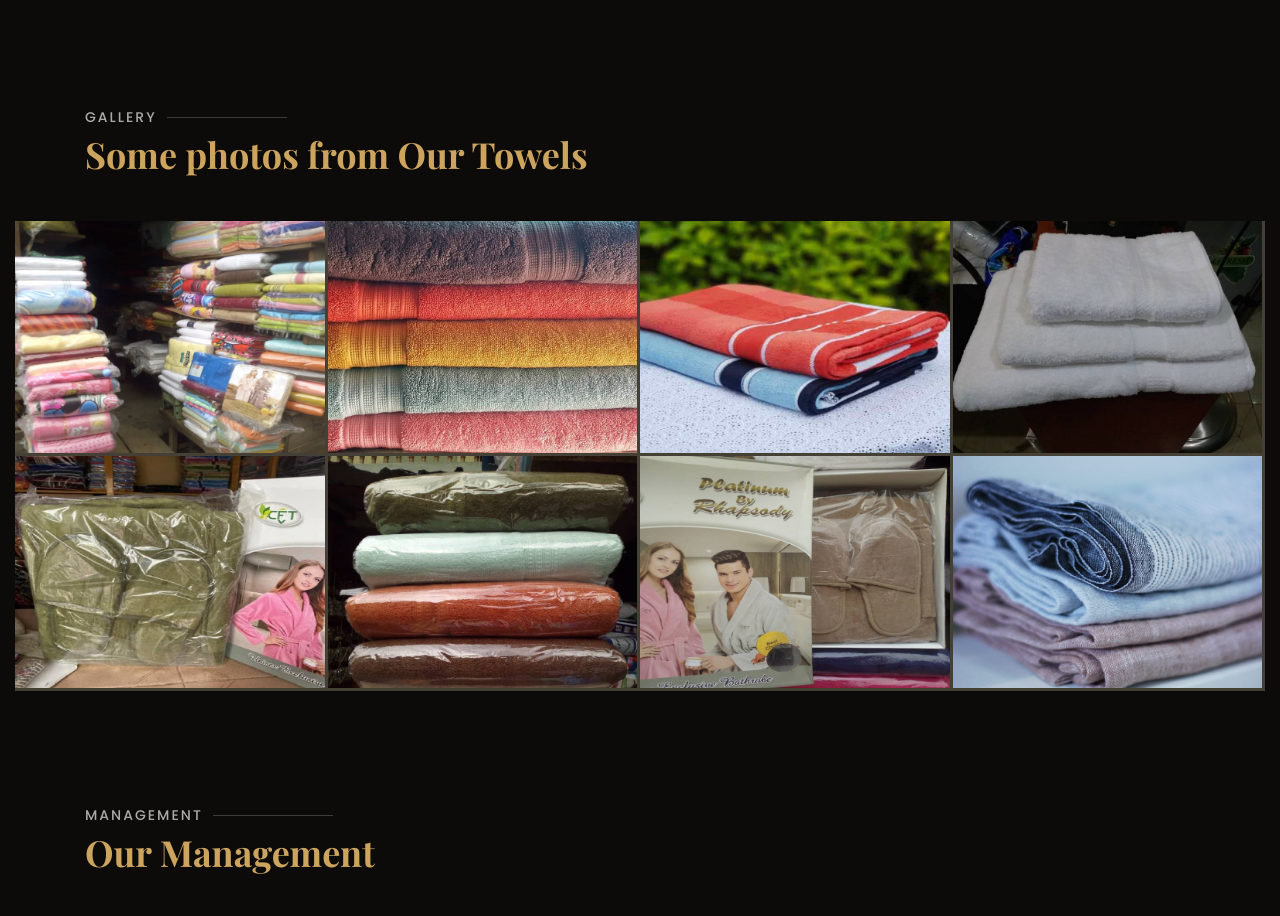
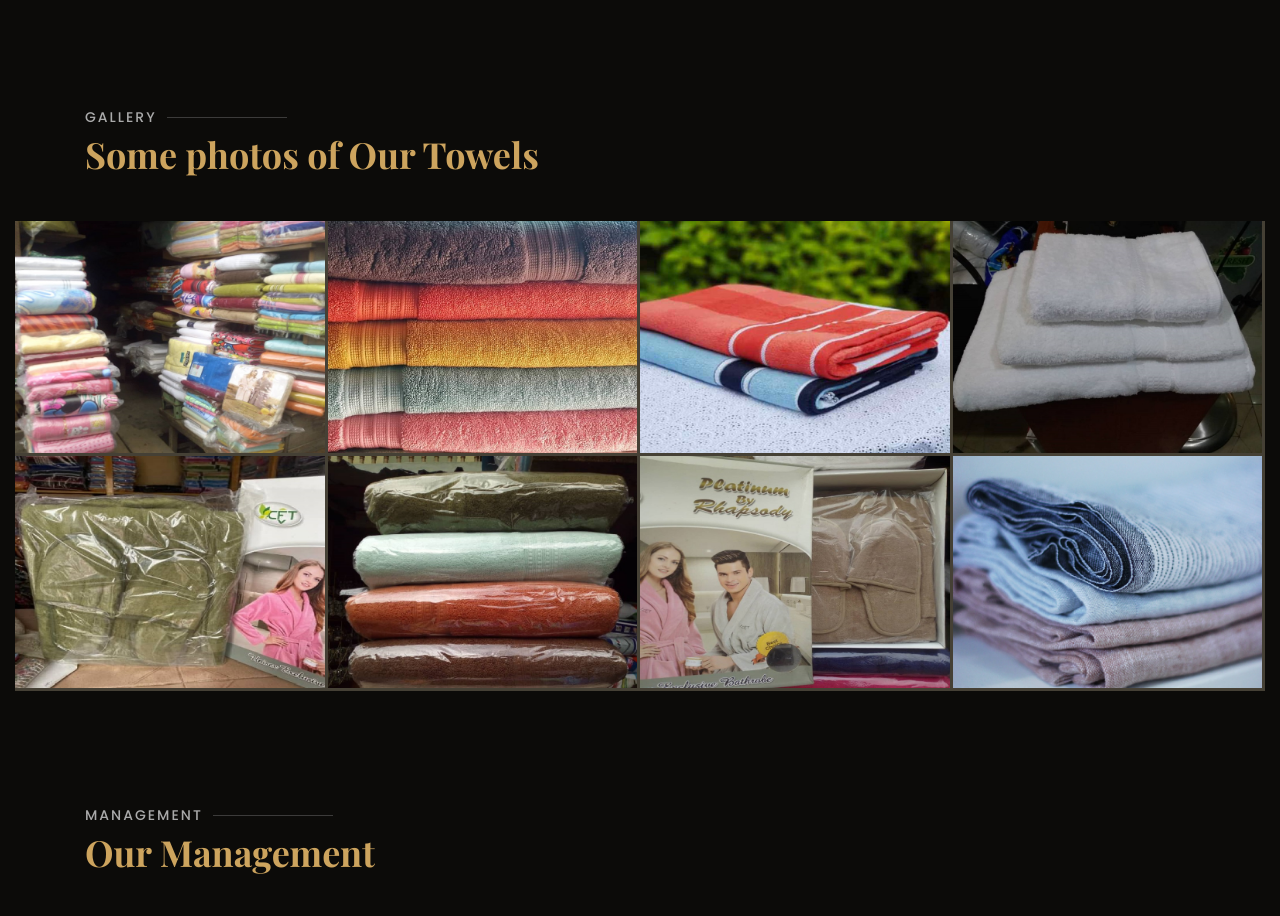
Before and after one commit to CRIMSON-CORP/Oluwanishola, a plain HTML site: page index.html in a window 1280 px wide. Shown: the part 2300-3216 px from the top of the page. Drawn offline with nearby package versions, Linux system fonts and the light colour scheme; a web font is replaced by a local one.

Commit message:
Type Correction
Changed ' Photos from our towels' to 'photos of our towels'

```diff
--- a/index.html
+++ b/index.html
@@ -278,7 +278,7 @@
                 <div class="container" data-aos="fade-up">
                     <div class="section-title">
                         <h2>Gallery</h2>
-                        <p>Some photos from Our Towels</p>
+                        <p>Some photos of Our Towels</p>
                     </div>
                 </div>
 
```
